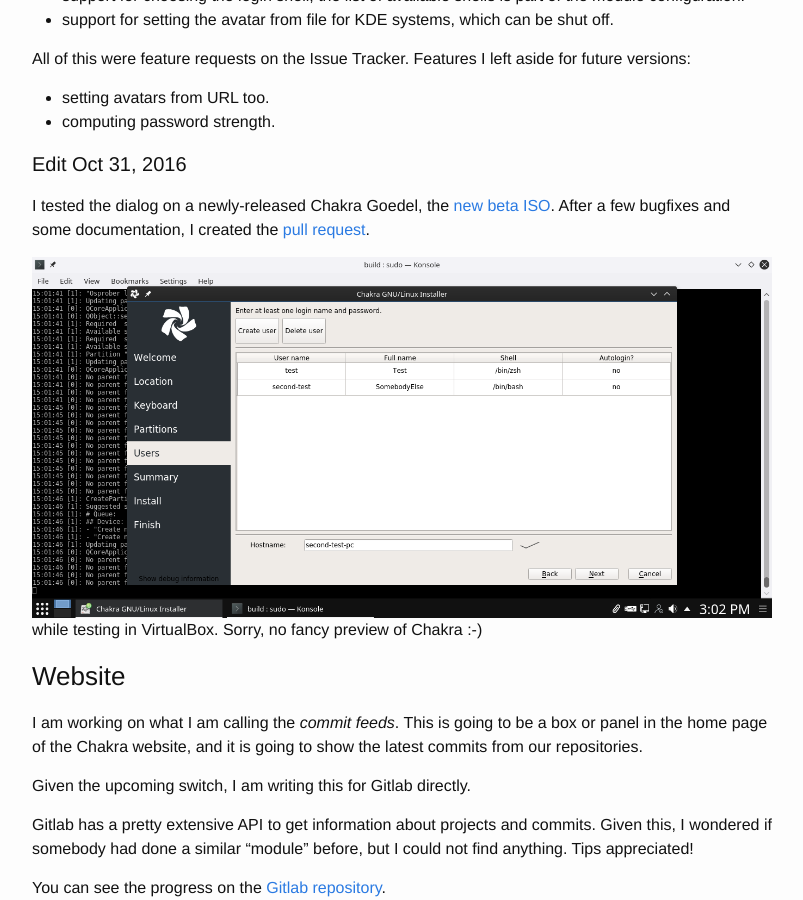
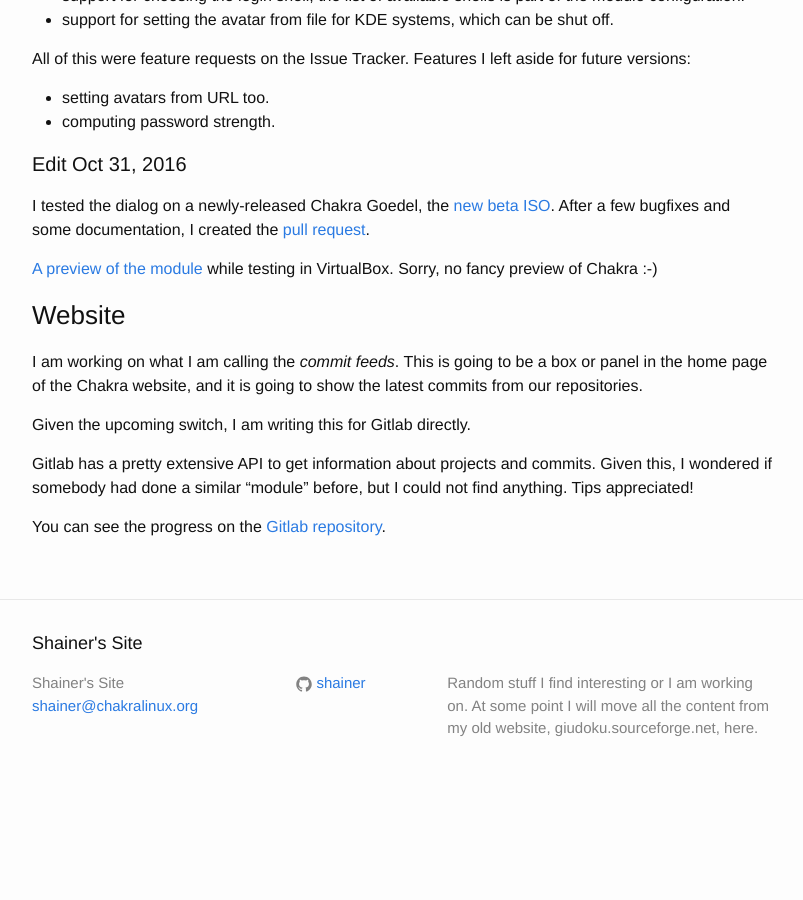
Before and after one commit to shainer/shainer.github.io, a Jekyll site: the page built from _posts/2016-10-29-chakra-development.md, in a window 1280 px wide and 900 px high, scrolled down 825 px. Shown: the whole window, without its empty margins (238-1041 px from the left). Built offline with Jekyll 4.4.1, drawn with Linux system fonts in a browser that asks for light colours; after the commit the page ends 1625 px from its top, so only the background shows below that.

Commit message:
Link the image instead of embedding it, to avoid ugly resizing or large images.

```diff
--- a/_posts/2016-10-29-chakra-development.md
+++ b/_posts/2016-10-29-chakra-development.md
@@ -33,7 +33,7 @@
 #### Edit Oct 31, 2016
 I tested the dialog on a newly-released Chakra Goedel, the [new beta ISO](https://rsync.chakralinux.org/releases/testing/). After a few bugfixes and some documentation, I created the [pull request](https://github.com/calamares/calamares/pull/270).
 
-![A preview of the module]({{ site.url }}/images/vb-chakra-goedel-users-view.png) while testing in VirtualBox. Sorry, no fancy preview of Chakra :-)
+[A preview of the module]({{ site.url }}/images/vb-chakra-goedel-users-view.png) while testing in VirtualBox. Sorry, no fancy preview of Chakra :-)
 
 
 ### Website
```
